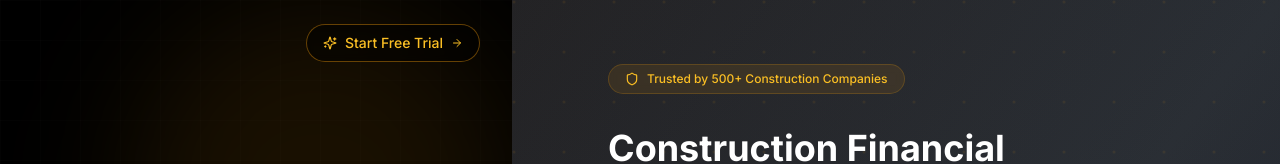
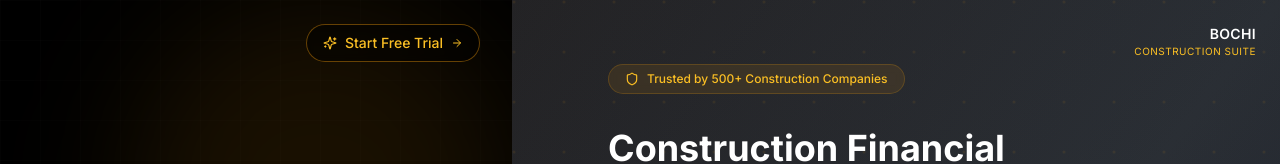
Before and after one commit to fedlimited/buildify, a React (Vite) app in the folder frontend/: page /login in a window 1280 px wide. Shown: the top 164 px of the page. Built offline with nearby package versions, Linux system fonts and the light colour scheme; the HTML template or start-up script is replaced by a standard one.

Commit message:
Login page: Add BOCHI Construction Suite text to top right corner of hero section

```diff
--- a/frontend/src/pages/Login.tsx
+++ b/frontend/src/pages/Login.tsx
@@ -348,8 +348,24 @@ const Login: React.FC = () => {
         </div>
       </div>
 
+
+
+
+
       {/* RIGHT SIDE - Hero Section */}
+
       <div className="hidden lg:flex lg:w-3/5 bg-gradient-to-br from-gray-900 via-gray-800 to-gray-900 relative overflow-hidden min-h-screen">
+{/* Top Right Branding */}
+<div className="absolute top-6 right-6 z-20">
+  <div className="text-right">
+    <p className="text-white text-sm font-semibold tracking-wide">BOCHI</p>
+    <p className="text-amber-400 text-[10px] tracking-wider">CONSTRUCTION SUITE</p>
+  </div>
+</div>
+
+
+
+
         <div className="absolute inset-0">
           <svg width="100%" height="100%" xmlns="http://www.w3.org/2000/svg">
             <defs>
```
